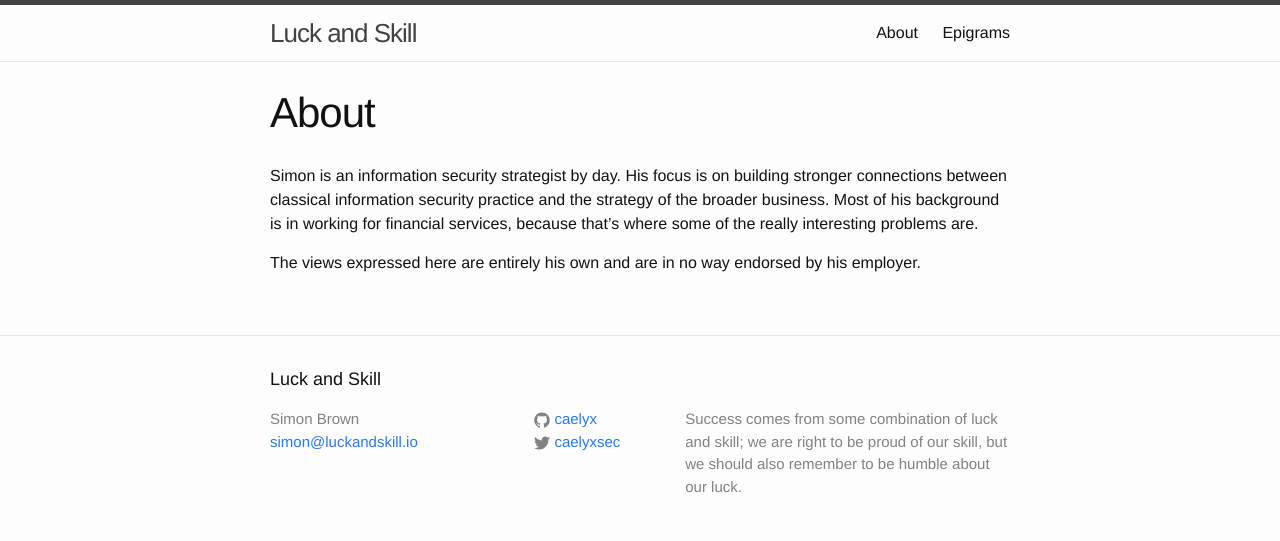
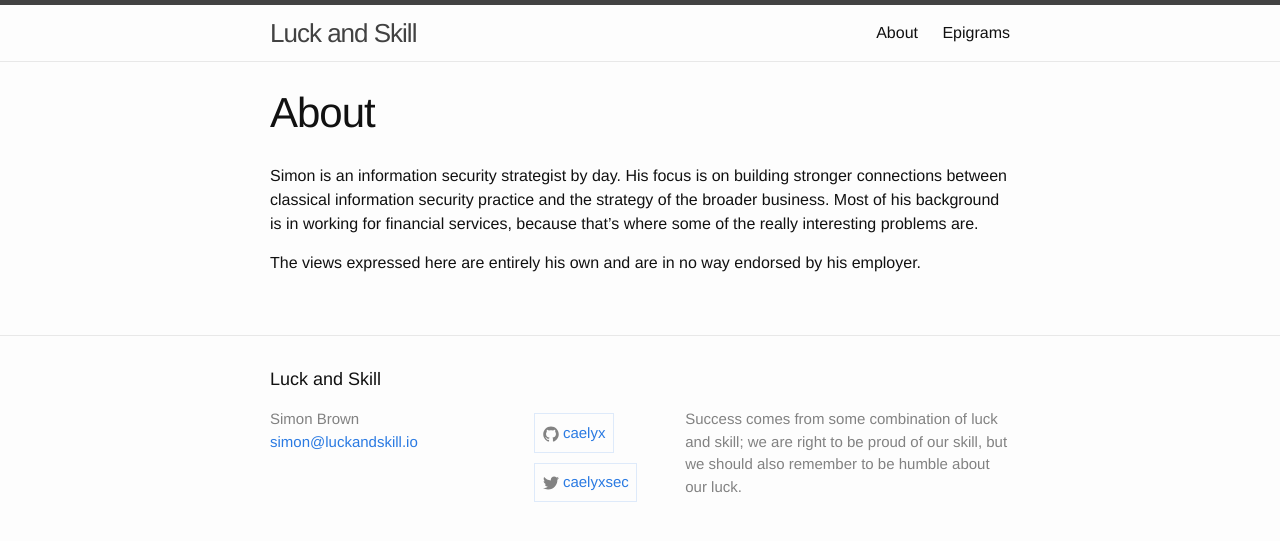
Before and after one commit to caelyx/caelyx.github.io, a Jekyll site: the page built from about.md, in a window 1280 px wide. Shown: the top 541 px of the page. Built offline with Jekyll 4.4.1, drawn with Linux system fonts in a browser that asks for light colours.

Commit message:
Fixed pagination, updated SASS from minima theme

```diff
--- a/_config.yml
+++ b/_config.yml
@@ -17,7 +17,7 @@
 url: "http://luckandskill.io" # the base hostname & protocol for your site
 twitter_username: caelyxsec
 github_username:  caelyx
-paginate: 5
+paginate: 10
 
 # Build settings
 markdown: kramdown
--- a/_layouts/post.html
+++ b/_layouts/post.html
@@ -7,7 +7,7 @@
   {% if page.external-link %}
   <h1 class="post-title" itemprop="name headline"><a href='{{ page.external-link }}'>{{ page.title }} </a>&rarr;</h1>
   {% else %}
-    <h1 class="post-title" itemprop="name headline">{{ page.title }}</h1>
+  <h1 class="post-title" itemprop="name headline">{{ page.title }}</h1>
   {% endif %}
     <p class="post-meta"><time datetime="{{ page.date | date_to_xmlschema }}" itemprop="datePublished">{{ page.date | date: "%b %-d, %Y" }}</time>{% if page.author %} • <span itemprop="author" itemscope itemtype="http://schema.org/Person"><span itemprop="name">{{ page.author }}</span></span>{% endif %}</p>
   </header>
--- a/_sass/_layout.scss
+++ b/_sass/_layout.scss
@@ -240,3 +240,73 @@
         }
     }
 }
+
+
+$brand-color:           #828282 !default;
+$brand-color-light:     lighten($brand-color, 40%) !default;
+$brand-color-dark:      darken($brand-color, 25%) !default;
+
+$site-title-color:      $brand-color-dark !default;
+
+$text-color:            #111111 !default;
+$background-color:      #fdfdfd !default;
+$code-background-color: #eeeeff !default;
+
+$link-base-color:       #2a7ae2 !default;
+$link-visited-color:    darken($link-base-color, 15%) !default;
+$link-hover-color:      $text-color !default;
+
+$border-color-01:       $brand-color-light !default;
+$border-color-02:       lighten($brand-color, 35%) !default;
+$border-color-03:       $brand-color-dark !default;
+
+$table-text-color:      lighten($text-color, 18%) !default;
+$table-zebra-color:     lighten($brand-color, 46%) !default;
+$table-header-bg-color: lighten($brand-color, 43%) !default;
+$table-header-border:   lighten($brand-color, 37%) !default;
+$table-border-color:    $border-color-01 !default;
+
+
+
+.social-media-list {
+    display: table;
+    margin: 0 auto;
+    li {
+      float: left;
+      margin: 5px 10px 5px 0;
+      &:last-of-type { margin-right: 0 }
+      a {
+        display: block;
+        padding: $spacing-unit / 4;
+        border: 1px solid $border-color-01;
+        &:hover { border-color: $border-color-02 }
+      }
+    }
+  }
+
+
+
+/**
+ * Pagination navbar
+ */
+ .pagination {
+    margin-bottom: $spacing-unit;
+    @extend .social-media-list;
+    li {
+      a, div {
+        min-width: 41px;
+        text-align: center;
+        box-sizing: border-box;
+      }
+      div {
+        display: block;
+        padding: $spacing-unit / 4;
+        border: 1px solid transparent;
+
+        &.pager-edge {
+            color: $border-color-01;
+            border: 1px dashed;
+        }
+      }
+    }
+  }
```
Also changed, not shown: index.html (+32 -4 lines).
